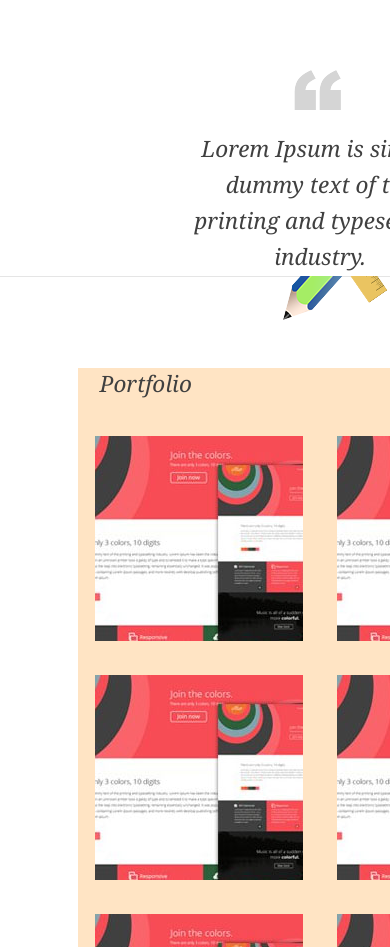
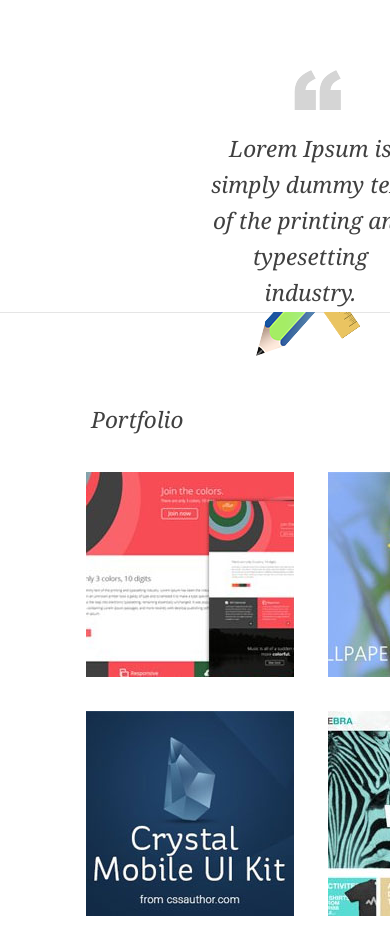
Before and after one commit to thePostas/WebFolio, a website: page app/index.html in a window 390 px wide. Shown: the part 177-1124 px from the top of the page. Drawn offline with Linux system fonts and the light colour scheme.

Commit message:
01_07.02

```diff
--- a/app/index.html
+++ b/app/index.html
@@ -10,8 +10,7 @@
     <title>WebFolio</title>
 </head>
 <body>
-<div class="wrapper">
-    <section class="header">
+    <section class="header wrapper">
         <a class="header__logo-link">
             <div class="logo header__logo">
                 <h1 class="header__logo-title">webfolio</h1>
@@ -27,7 +26,7 @@
             </ul>
         </nav>
     </section>
-    <div class="main-page-title">
+    <div class="main-page-title wrapper">
         <h2 class="main-page-title__text">Lorem Ipsum is simply dummy text of the printing and
             typesetting industry.</h2>
         <div class="main-page-title__image"></div>
@@ -35,15 +34,18 @@
     <section class="content content__position">
         <div class="content__title"><h2 class="content__title-text">Portfolio</h2></div>
         <div class="content__item"><a href="#" class="content__link"><img src="img/content_1.jpg" alt="image" class="content__item-image"></a></div>
-        <div class="content__item"><a href="#" class="content__link"><img src="img/content_1.jpg" alt="image" class="content__item-image"></a></div>
-        <div class="content__item"><a href="#" class="content__link"><img src="img/content_1.jpg" alt="image" class="content__item-image"></a></div>
-        <div class="content__item"><a href="#" class="content__link"><img src="img/content_1.jpg" alt="image" class="content__item-image"></a></div>
-        <div class="content__item"><a href="#" class="content__link"><img src="img/content_1.jpg" alt="image" class="content__item-image"></a></div>
-        <div class="content__item"><a href="#" class="content__link"><img src="img/content_1.jpg" alt="image" class="content__item-image"></a></div>
-        <div class="content__item"><a href="#" class="content__link"><img src="img/content_1.jpg" alt="image" class="content__item-image"></a></div>
-        <div class="content__item"><a href="#" class="content__link"><img src="img/content_1.jpg" alt="image" class="content__item-image"></a></div>
+        <div class="content__item"><a href="#" class="content__link"><img src="img/content_2.jpg" alt="image" class="content__item-image"></a></div>
+        <div class="content__item"><a href="#" class="content__link"><img src="img/content_3.jpg" alt="image" class="content__item-image"></a></div>
+        <div class="content__item"><a href="#" class="content__link"><img src="img/content_4.jpg" alt="image" class="content__item-image"></a></div>
+        <div class="content__item"><a href="#" class="content__link"><img src="img/content_5.jpg" alt="image" class="content__item-image"></a></div>
+        <div class="content__item"><a href="#" class="content__link"><img src="img/content_6.jpg" alt="image" class="content__item-image"></a></div>
+        <div class="content__item"><a href="#" class="content__link"><img src="img/content_7.jpg" alt="image" class="content__item-image"></a></div>
+        <div class="content__item"><a href="#" class="content__link"><img src="img/content_8.jpg" alt="image" class="content__item-image"></a></div>
+        <div class="content__item"><a href="#" class="content__link"><img src="img/content_9.jpg" alt="image" class="content__item-image"></a></div>
+        <div class="content__item"><a href="#" class="content__link"><img src="img/content_10.jpg" alt="image" class="content__item-image"></a></div>
+        <div class="content__item"><a href="#" class="content__link"><img src="img/content_11.jpg" alt="image" class="content__item-image"></a></div>
+        <div class="content__item"><a href="#" class="content__link"><img src="img/content_12.jpg" alt="image" class="content__item-image"></a></div>
     </section>
-</div>
 <script>document.write('<script src="http://' + (location.host || 'localhost').split(':')[0] + ':35729/livereload.js?snipver=1"></' + 'script>')</script>
 </body>
 </html>
--- a/app/less/_content.less
+++ b/app/less/_content.less
@@ -6,6 +6,14 @@
   position: relative;
   box-shadow: 0 1px 0 rgba(0,0,0, 0.1);
   margin-bottom: 92px;
+  @media only screen and (max-width: 700px) {
+    background-position: 45.5% 72px;
+    width: 700px;
+  }
+  @media only screen and (max-width: 650px) {
+    background-position: 49.5% 72px;
+    width: 700px;
+  }
   &__text {
     font: 22.5px Cambria;
     font-style: italic;
@@ -15,6 +23,14 @@
     padding-left: 29%;
     padding-right: 29%;
     line-height: 1.6;
+    @media only screen and (max-width: 700px) {
+      padding-left: 28%;
+      padding-right: 39%;
+    }
+    @media only screen and (max-width: 650px) {
+      padding-left: 32%;
+      padding-right: 35%;
+    }
   }
 }
 
@@ -26,33 +42,57 @@
   position: absolute;
   bottom: -51px;
   left: 44.2%;
+  @media only screen and (max-width: 1100px) {
+    left: 44%;
+  }
+  @media only screen and (max-width: 1000px) {
+    left: 43.5%;
+  }
+  @media only screen and (max-width: 900px) {
+    left: 43%;
+  }
+  @media only screen and (max-width: 800px) {
+    left: 42%;
+  }
+  @media only screen and (max-width: 700px) {
+    left: 38%;
+  }
+  @media only screen and (max-width: 650px) {
+    left: 40%;
+  }
+
 }
 
 
 .content {
   display: flex;
   flex-wrap: wrap;
-  background-color: bisque;
   min-height: 500px;
   z-index: 10;
   width: 1024px;
-  @media only screen and (max-width: 1024px) {
-    width: 485px;
+  box-sizing: border-box;
+  padding: 0 15px 0 39px;
+  margin-bottom: 121px;
+  &__position {
     margin: 0 auto;
-  }
-  &__position {
-    margin: 0 0 0 167px;
-    @media only screen and (max-width: 1300px) {
-      margin: 0 auto;
+    margin-top: 92px;
+    @media only screen and (max-width: 1024px) {
+      width: 550px;
     }
-    @media only screen and (max-width: 1200px) {
-      margin: 0 auto;
+    @media only screen and (max-width: 1000px) {
+      margin-left: 210px;
     }
-    @media only screen and (max-width: 1100px) {
-      margin: 0 auto;
+    @media only screen and (max-width: 900px) {
+      margin-left: 160px;
     }
-    @media only screen and (max-width: 1024px) {
-      margin: 0 auto;
+    @media only screen and (max-width: 800px) {
+      margin-left: 120px;
+    }
+    @media only screen and (max-width: 700px) {
+      margin-left: 80px;
+    }
+    @media only screen and (max-width: 650px) {
+      margin-left: 30px;
     }
   }
   &-title {
@@ -69,7 +109,6 @@
 .content__title-text {
   width: 100%;
   top: 0;
-  left: 19px;
   font: 22.5px Cambria;
   font-style: italic;
   margin-left: 22px;
@@ -80,4 +119,5 @@
   width: 208px;
   height: 205px;
   margin: 17px;
+  background-color: antiquewhite;
 }
--- a/app/less/_header.less
+++ b/app/less/_header.less
@@ -58,8 +58,12 @@ p.header__logo-title {
   @media only screen and (max-width: 1200px) {
     margin-right: 100px;
   }
-  @media only screen and (max-width: 1000px) {
-    margin-right: 130px;
+
+  @media only screen and (max-width: 700px) {
+    width: 700px;
+  }
+  @media only screen and (max-width: 650px) {
+    width: 640px;
   }
   &-list {
     margin: 0 auto;
--- a/app/less/main.less
+++ b/app/less/main.less
@@ -42,9 +42,6 @@ a:visited {
   @media only screen and (max-width: 800px) {
     width: 800px;
   }
-  @media only screen and (max-width: 700px) {
-    width: 700px;
-  }
   @media only screen and (max-width: 650px) {
     width: 640px;
   }
```
Also changed, not shown: app/css/main.css, app/img/content_10.jpg (added), app/img/content_11.jpg (added), app/img/content_12.jpg (added), app/img/content_2.jpg (added), app/img/content_3.jpg (added), app/img/content_4.jpg (added), app/img/content_5.jpg (added), app/img/content_6.jpg (added), app/img/content_7.jpg (added), app/img/content_8.jpg (added), app/img/content_9.jpg (added).
